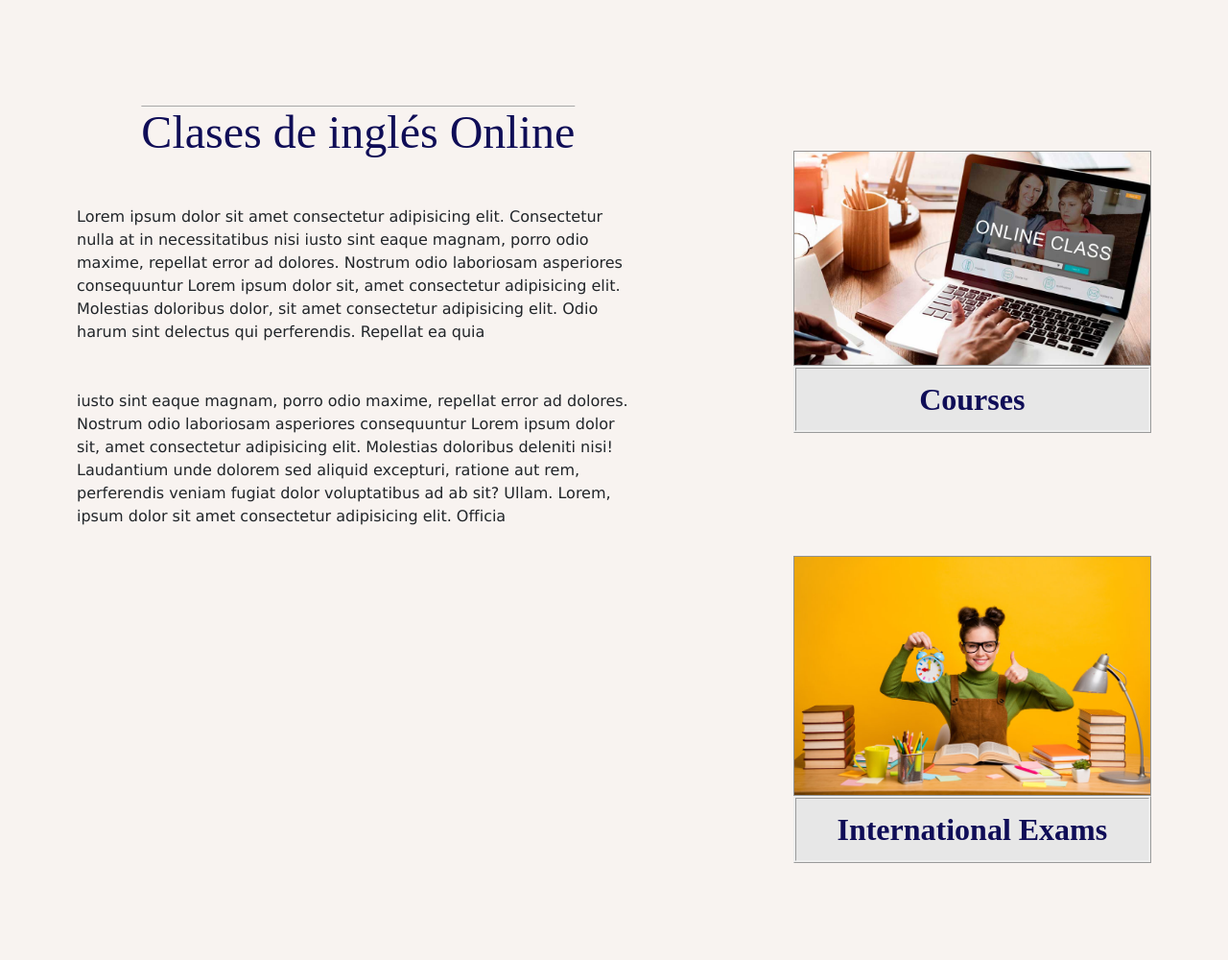
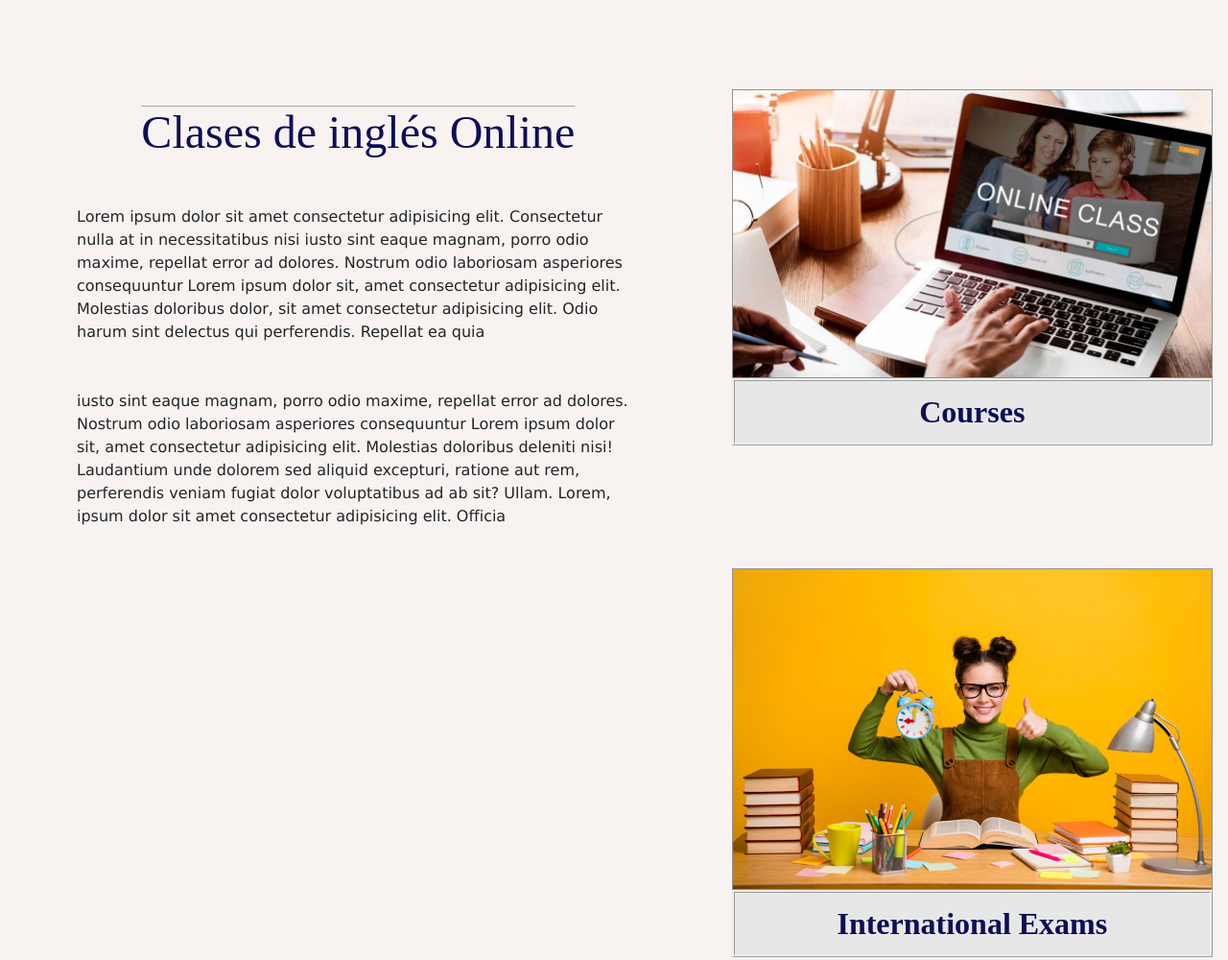
Before and after one commit to fdefortunyDev/PDF_English, a plain HTML site: page index.html in a window 1280 px wide. Shown: the part 598-1598 px from the top of the page at 96% size. Drawn offline with nearby package versions, Linux system fonts and the light colour scheme; a web font is replaced by a local one.

Commit message:
index y cursos ok con boostrap responsive

```diff
--- a/styles/styles.css
+++ b/styles/styles.css
@@ -284,8 +284,8 @@ h4{
 
 
 .aside{
-    margin: 5rem 0;
-    padding: 3rem .5rem;
+    margin: 3rem 0;
+    padding: 3rem .2rem;
 }
 
 .aside div img {
@@ -719,8 +719,8 @@ h4{
 }
 
 .aside{
-    margin: 5rem 0 5rem 0;
-    padding: 5rem;
+    margin: 5rem 0;
+    padding: 1rem;
 }
 
 .aside div img {
```
